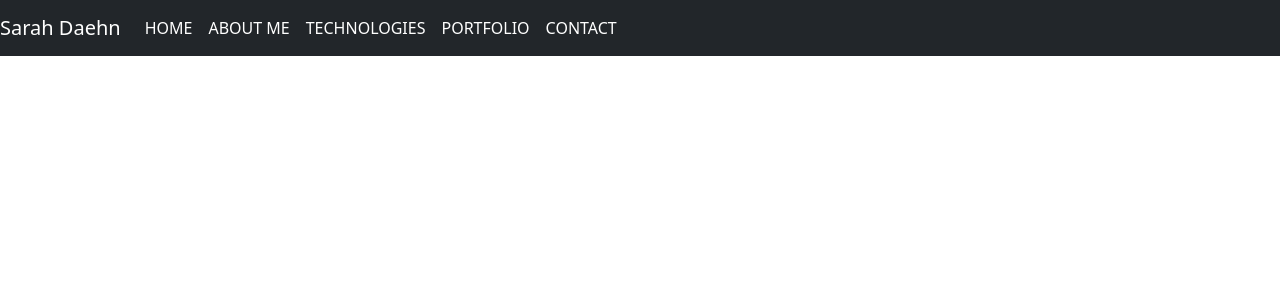
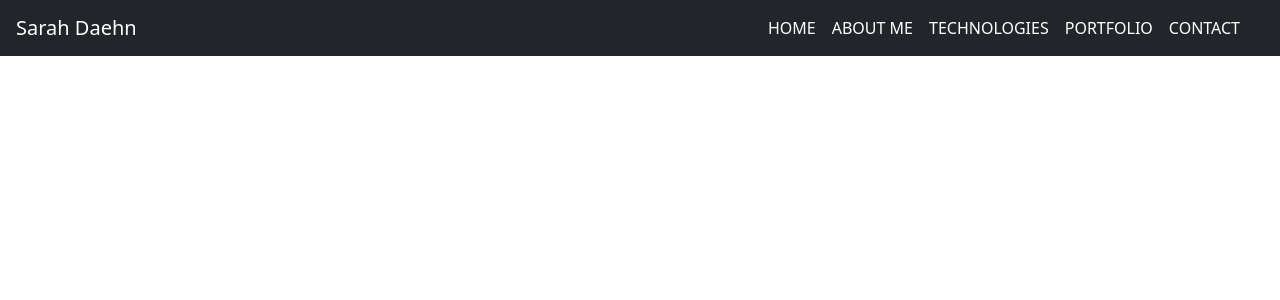
Before and after one commit to sarahdaehn/portfoliosarah, a React (Create React App) app: page / in a window 1280 px wide. Shown: the top 300 px of the page. Built offline with nearby package versions, Linux system fonts and the light colour scheme.

Commit message:
Overwrite bootstrap with inline CSS style

```diff
--- a/src/screens/navigationBar/navigationBar.js
+++ b/src/screens/navigationBar/navigationBar.js
@@ -16,10 +16,10 @@ function navigationBar() {
   return (
     <div id="home">
       <Navbar className="navigation_container" expand="md">
-      <Navbar.Brand href="#home"> Sarah Daehn</Navbar.Brand>
+      <Navbar.Brand style={{marginLeft: '1rem'}} href="#home"> Sarah Daehn</Navbar.Brand>
       <Navbar.Toggle aria-controls="basic-navbar-nav" />
-      <Navbar.Collapse>
-        <Nav className='links'>
+      <Navbar.Collapse style={{justifyContent: 'flex-end', marginRight: '1rem', borderColor: 'none'}}>
+        <Nav className='links' style={{ margin: '0 1rem'}}>
        {createLinks()}
        </Nav>
       </Navbar.Collapse>
```
